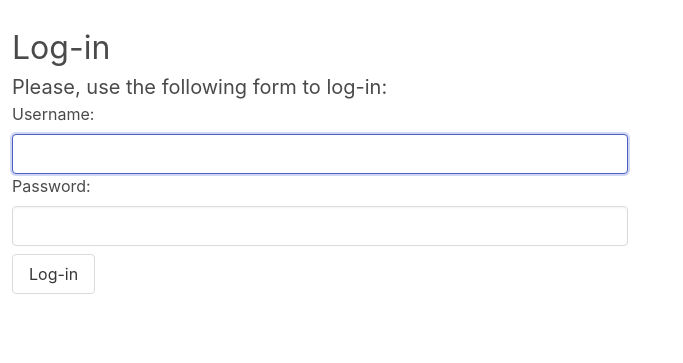
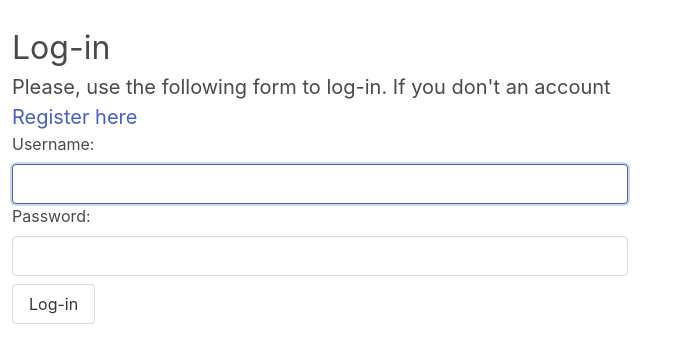
Before and after one commit to HAlejandra10/LOGIN_REGISTER_DJANGO, a Django app: page /account/login/ in a window 1280 px wide. Shown: the part 64-427 px from the top of the page, without its empty margins (0-683 px from the left). Run offline with Django 4.2, Linux system fonts and the light colour scheme; some libraries are stand-ins or nearby versions.

Commit message:
add content code to the  login.html file

```diff
--- a/userAutentication/loginregister/templates/registration/login.html
+++ b/userAutentication/loginregister/templates/registration/login.html
@@ -10,7 +10,9 @@
             Please try again.
             </p>
         {% else %}
-            <p class="is-size-5">Please, use the following form to log-in:</p>
+            <p class="is-size-5">Please, use the following form to log-in.
+                If you don't an account <a href="{% url 'register' %}">Register here</a>
+            </p>
         {% endif %}
 
         <div class="login-form">
```
